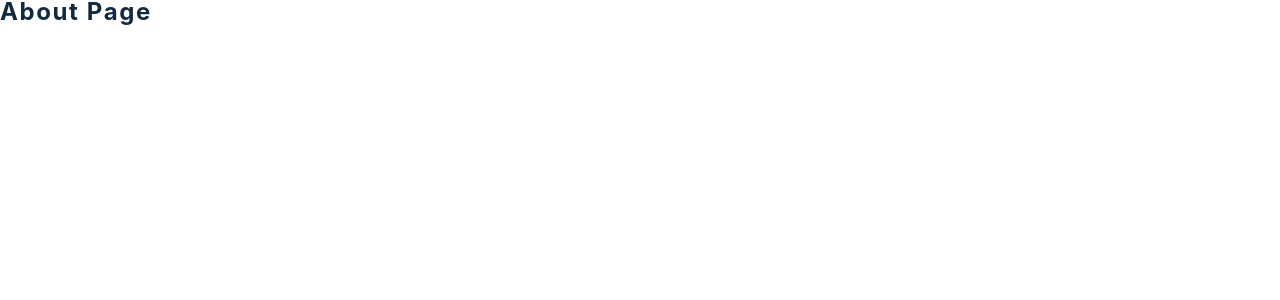
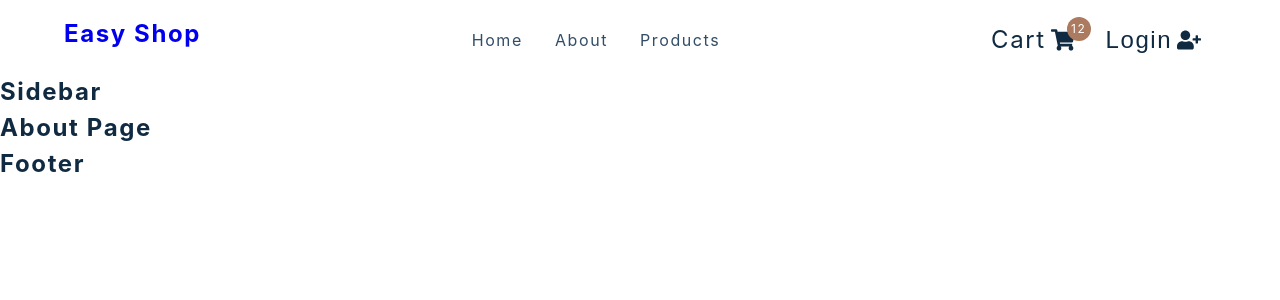
Before and after one commit to samiulislam09/easy-shop, a React (Create React App) app: page /about in a window 1280 px wide. Shown: the top 300 px of the page. Built offline with nearby package versions, Linux system fonts and the light colour scheme; the HTML template or start-up script is replaced by a standard one.

Commit message:
added navbar

```diff
--- a/src/App.js
+++ b/src/App.js
@@ -12,15 +12,18 @@ import SingleProductPage from "./pages/SingleProductPage";
 function App() {
   return (
     <>
+      <Navbar />
+      <Sidebar />
       <Routes>
         <Route path="/" element={<HomePage />}></Route>
         <Route path="/about" element={<AboutPage />}></Route>
         <Route path="/cart" element={<CartPage />}></Route>
         <Route path="/checkout" element={<CheckoutPage />}></Route>
         <Route path="/products" element={<ProductsPage />}></Route>
-        <Route path="/singleProduct" element={<SingleProductPage />}></Route>
+        <Route path="/products/:id" element={<SingleProductPage />}></Route>
         <Route path="*" element={<ErrorPage />}></Route>
       </Routes>
+      <Footer />
     </>
   );
 }
--- a/src/components/CartButtons.js
+++ b/src/components/CartButtons.js
@@ -1,66 +1,29 @@
-import React from 'react'
-import { FaShoppingCart, FaUserMinus, FaUserPlus } from 'react-icons/fa'
-import { Link } from 'react-router-dom'
-import styled from 'styled-components'
-import { useProductsContext } from '../context/products_context'
-import { useCartContext } from '../context/cart_context'
-import { useUserContext } from '../context/user_context'
+import React from "react";
+import { FaShoppingCart, FaUserMinus, FaUserPlus } from "react-icons/fa";
+import { Link } from "react-router-dom";
+import { Wrapper } from "../styles/CartButtons.styles";
+import { useProductsContext } from "../context/products_context";
+import { useCartContext } from "../context/cart_context";
+import { useUserContext } from "../context/user_context";
 
 const CartButtons = () => {
-  return <h4>cart buttons </h4>
-}
+  return (
+    <>
+      <Wrapper>
+        <Link to="/cart" className="cart-btn">
+          Cart
+          <span className="cart-container">
+            <FaShoppingCart />
+            <span className="cart-value">12</span>
+          </span>
+        </Link>
+        <button className="auth-btn">
+          Login
+          <FaUserPlus />
+        </button>
+      </Wrapper>
+    </>
+  );
+};
 
-const Wrapper = styled.div`
-  display: grid;
-  grid-template-columns: 1fr 1fr;
-  align-items: center;
-  width: 225px;
-
-  .cart-btn {
-    color: var(--clr-grey-1);
-    font-size: 1.5rem;
-    letter-spacing: var(--spacing);
-    color: var(--clr-grey-1);
-    display: flex;
-
-    align-items: center;
-  }
-  .cart-container {
-    display: flex;
-    align-items: center;
-    position: relative;
-    svg {
-      height: 1.6rem;
-      margin-left: 5px;
-    }
-  }
-  .cart-value {
-    position: absolute;
-    top: -10px;
-    right: -16px;
-    background: var(--clr-primary-5);
-    width: 16px;
-    height: 16px;
-    display: flex;
-    align-items: center;
-    justify-content: center;
-    border-radius: 50%;
-    font-size: 0.75rem;
-    color: var(--clr-white);
-    padding: 12px;
-  }
-  .auth-btn {
-    display: flex;
-    align-items: center;
-    background: transparent;
-    border-color: transparent;
-    font-size: 1.5rem;
-    cursor: pointer;
-    color: var(--clr-grey-1);
-    letter-spacing: var(--spacing);
-    svg {
-      margin-left: 5px;
-    }
-  }
-`
-export default CartButtons
+export default CartButtons;
--- a/src/components/Navbar.js
+++ b/src/components/Navbar.js
@@ -1,82 +1,41 @@
-import React from 'react'
-import styled from 'styled-components'
-import logo from '../assets/logo.svg'
-import { FaBars } from 'react-icons/fa'
-import { Link } from 'react-router-dom'
-import { links } from '../utils/constants'
-import CartButtons from './CartButtons'
-import { useProductsContext } from '../context/products_context'
-import { useUserContext } from '../context/user_context'
+import React from "react";
+import { FaBars } from "react-icons/fa";
+import { Link } from "react-router-dom";
+import { links } from "../utils/constants";
+import CartButtons from "./CartButtons";
+import { useProductsContext } from "../context/products_context";
+import { useUserContext } from "../context/user_context";
+import { NavContainer } from "../styles/NavBar.styles";
 
 const Nav = () => {
-  return <h4>navbar</h4>
-}
+  return (
+    <div>
+      <NavContainer>
+        <div className="nav-center">
+          <div className="nav-header">
+            <Link to="/">
+              <h4>easy shop</h4>
+            </Link>
+            <button className="nav-toggle">
+              <FaBars />
+            </button>
+          </div>
+          <ul className="nav-links">
+            <li>
+              <Link to="/">Home</Link>
+            </li>
+            <li>
+              <Link to="/about">About</Link>
+            </li>
+            <li>
+              <Link to="/products">Products</Link>
+            </li>
+          </ul>
+          <CartButtons />
+        </div>
+      </NavContainer>
+    </div>
+  );
+};
 
-const NavContainer = styled.nav`
-  height: 5rem;
-  display: flex;
-  align-items: center;
-  justify-content: center;
-
-  .nav-center {
-    width: 90vw;
-    margin: 0 auto;
-    max-width: var(--max-width);
-  }
-  .nav-header {
-    display: flex;
-    align-items: center;
-    justify-content: space-between;
-    img {
-      width: 175px;
-      margin-left: -15px;
-    }
-  }
-  .nav-toggle {
-    background: transparent;
-    border: transparent;
-    color: var(--clr-primary-5);
-    cursor: pointer;
-    svg {
-      font-size: 2rem;
-    }
-  }
-  .nav-links {
-    display: none;
-  }
-  .cart-btn-wrapper {
-    display: none;
-  }
-  @media (min-width: 992px) {
-    .nav-toggle {
-      display: none;
-    }
-    .nav-center {
-      display: grid;
-      grid-template-columns: auto 1fr auto;
-      align-items: center;
-    }
-    .nav-links {
-      display: flex;
-      justify-content: center;
-      li {
-        margin: 0 0.5rem;
-      }
-      a {
-        color: var(--clr-grey-3);
-        font-size: 1rem;
-        text-transform: capitalize;
-        letter-spacing: var(--spacing);
-        padding: 0.5rem;
-        &:hover {
-          border-bottom: 2px solid var(--clr-primary-7);
-        }
-      }
-    }
-    .cart-btn-wrapper {
-      display: grid;
-    }
-  }
-`
-
-export default Nav
+export default Nav;
--- /dev/null
+++ b/src/styles/CartButtons.styles.js
@@ -0,0 +1,54 @@
+import styled from "styled-components";
+export const Wrapper = styled.div`
+  display: grid;
+  grid-template-columns: 1fr 1fr;
+  align-items: center;
+  width: 225px;
+
+  .cart-btn {
+    color: var(--clr-grey-1);
+    font-size: 1.5rem;
+    letter-spacing: var(--spacing);
+    color: var(--clr-grey-1);
+    display: flex;
+
+    align-items: center;
+  }
+  .cart-container {
+    display: flex;
+    align-items: center;
+    position: relative;
+    svg {
+      height: 1.6rem;
+      margin-left: 5px;
+    }
+  }
+  .cart-value {
+    position: absolute;
+    top: -10px;
+    right: -16px;
+    background: var(--clr-primary-5);
+    width: 16px;
+    height: 16px;
+    display: flex;
+    align-items: center;
+    justify-content: center;
+    border-radius: 50%;
+    font-size: 0.75rem;
+    color: var(--clr-white);
+    padding: 12px;
+  }
+  .auth-btn {
+    display: flex;
+    align-items: center;
+    background: transparent;
+    border-color: transparent;
+    font-size: 1.5rem;
+    cursor: pointer;
+    color: var(--clr-grey-1);
+    letter-spacing: var(--spacing);
+    svg {
+      margin-left: 5px;
+    }
+  }
+`;
--- /dev/null
+++ b/src/styles/NavBar.styles.js
@@ -0,0 +1,68 @@
+import styled from "styled-components";
+
+export const NavContainer = styled.nav`
+  height: 5rem;
+  display: flex;
+  align-items: center;
+  justify-content: center;
+
+  .nav-center {
+    width: 90vw;
+    margin: 0 auto;
+    max-width: var(--max-width);
+  }
+  .nav-header {
+    display: flex;
+    align-items: center;
+    justify-content: space-between;
+    img {
+      width: 175px;
+      margin-left: -15px;
+    }
+  }
+  .nav-toggle {
+    background: transparent;
+    border: transparent;
+    color: var(--clr-primary-5);
+    cursor: pointer;
+    svg {
+      font-size: 2rem;
+    }
+  }
+  .nav-links {
+    display: none;
+  }
+  .cart-btn-wrapper {
+    display: none;
+  }
+  @media (min-width: 992px) {
+    .nav-toggle {
+      display: none;
+    }
+    .nav-center {
+      display: grid;
+      grid-template-columns: auto 1fr auto;
+      align-items: center;
+    }
+    .nav-links {
+      display: flex;
+      justify-content: center;
+      li {
+        margin: 0 0.5rem;
+      }
+      a {
+        color: var(--clr-grey-3);
+        font-size: 1rem;
+        text-transform: capitalize;
+        letter-spacing: var(--spacing);
+        padding: 0.5rem;
+        &:hover {
+          border-bottom: 2px solid var(--clr-primary-7);
+        }
+      }
+    }
+    .cart-btn-wrapper {
+      display: grid;
+    }
+  }
+`;
```
